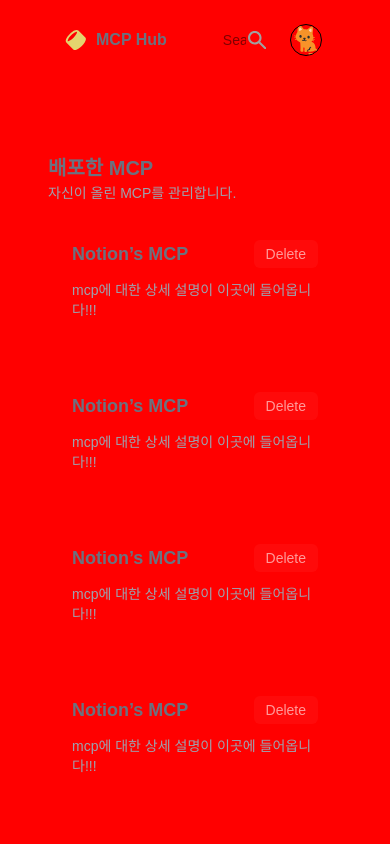
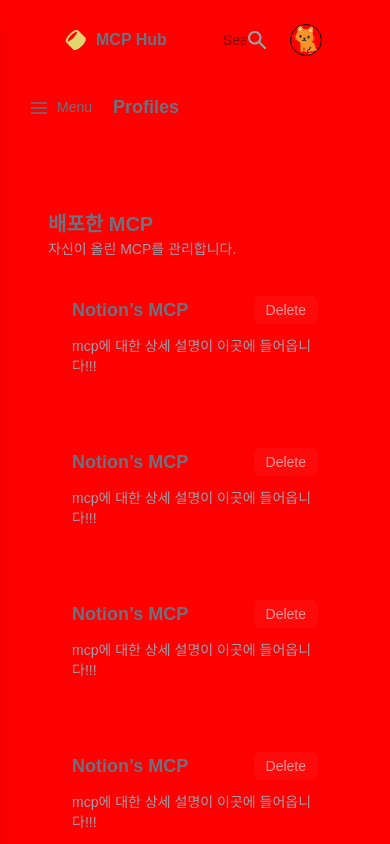
Before and after one commit to 8LOWUP/mcp-hub-FE, a Next.js app: page /en/profiles/deployed in a window 390 px wide. Shown: the top 844 px of the page. Built offline with nearby package versions, Linux system fonts and the light colour scheme; a web font is replaced by a local one.

Commit message:
:sparkles:feat: 반응형 사이드바 (데스크톱 고정 + 모바일 드로어) 구현

```diff
--- a/src/app/[locale]/profiles/layout.tsx
+++ b/src/app/[locale]/profiles/layout.tsx
@@ -1,29 +1,55 @@
 // src/app/[locale]/profiles/layout.tsx
+"use client";
+
 import React from "react";
 import { THEME_CLASSES, LAYOUT_TOKENS } from "@/features/profiles/constants";
 import SidebarClient from "@/features/profiles/components/sidebar/SidebarClient";
+import SidebarDrawer from "@/features/profiles/components/sidebar/SidebarDrawer";
+import SidebarToggleButton from "@/features/profiles/components/sidebar/SidebarToggleButton";
 
 export default function ProfilesLayout({ children }: { children: React.ReactNode }) {
-    const style: Record<string, string> = {
+
+    const [isSidebarOpen, setIsSidebarOpen] = React.useState(false);
+
+
+    const style: React.CSSProperties & Record<string, string> = {
         "--header-h": `${LAYOUT_TOKENS.HEADER_HEIGHT_PX}px`,
     };
 
 
+    const handleOpen = () => setIsSidebarOpen(true);
+    const handleClose = () => setIsSidebarOpen(false);
+
     return (
-        <div style={style} className={`${THEME_CLASSES.PAGE_BG} text-primary min-h-screen pt-[var(--header-h)]`}>
+        <div
+            style={style}
+            className={`${THEME_CLASSES.PAGE_BG} text-primary min-h-screen pt-[var(--header-h)]`}
+        >
+            {/* 모바일 상단: 드로어 토글 바 (md 미만에서만 노출) */}
+            <div className="md:hidden sticky top-[var(--header-h)] z-30 border-b border-contrast bg-surface-1/80 backdrop-blur px-4 py-2 flex items-center">
+                <SidebarToggleButton isOpen={isSidebarOpen} onClick={handleOpen} />
+                <h2 className="ml-2 text-title3">Profiles</h2>
+            </div>
+
             <div className="flex h-[calc(100vh-var(--header-h))] border-t border-contrast">
-                {/* 사이드바 */}
+                {/* 데스크톱 사이드바: md 이상에서 고정 노출 */}
                 <aside className="hidden md:flex w-[280px] shrink-0 border-r border-contrast h-full">
-                    <div className="sticky top-0 h-full overflow-auto w-full">
+                    {/* 헤더 아래에 딱 붙도록 sticky 기준을 헤더 높이에 맞춤 */}
+                    <div className="sticky top-[var(--header-h)] h-[calc(100vh-var(--header-h))] overflow-auto w-full">
                         <SidebarClient />
                     </div>
                 </aside>
 
-                {/* 오른쪽 내용 */}
+                {/* 메인 콘텐츠 */}
                 <main className="flex-1 h-full overflow-y-auto">
                     <div className="min-h-full px-6 pb-24 pt-6">{children}</div>
                 </main>
             </div>
+
+            {/*  모바일 드로어: md 미만에서만 의미 있음 (컴포넌트 내부에서 md:hidden 처리해도 OK) */}
+            <SidebarDrawer isOpen={isSidebarOpen} onClose={handleClose}>
+                <SidebarClient />
+            </SidebarDrawer>
         </div>
     );
 }
--- /dev/null
+++ b/src/features/profiles/components/sidebar/SidebarDrawer.tsx
@@ -0,0 +1,79 @@
+// src/features/profiles/components/sidebar/SidebarDrawer.tsx
+"use client";
+
+import React from "react";
+import { createPortal } from "react-dom";
+
+type SidebarDrawerProps = {
+    isOpen: boolean;
+    onClose: () => void;
+    children: React.ReactNode;
+};
+
+const SidebarDrawer: React.FC<SidebarDrawerProps> = ({ isOpen, onClose, children }) => {
+    const [mounted, setMounted] = React.useState(false);
+
+    React.useEffect(() => setMounted(true), []);
+
+    // ESC로 닫기
+    React.useEffect(() => {
+        const onEsc = (e: KeyboardEvent) => {
+            if (e.key === "Escape") onClose();
+        };
+        if (isOpen) window.addEventListener("keydown", onEsc);
+        return () => window.removeEventListener("keydown", onEsc);
+    }, [isOpen, onClose]);
+
+    if (!mounted) return null;
+
+    return createPortal(
+        <div
+            aria-hidden={!isOpen}
+            className={[
+                "md:hidden fixed inset-0 z-[1000]",
+                isOpen ? "pointer-events-auto" : "pointer-events-none",
+            ].join(" ")}
+        >
+            {/* 오버레이 */}
+            <div
+                onClick={onClose}
+                className={[
+                    "absolute inset-0 transition-opacity",
+                    isOpen ? "opacity-100 bg-black/40" : "opacity-0",
+                ].join(" ")}
+            />
+
+            {/* 드로어 패널 (좌측 슬라이드 인) */}
+            <aside
+                role="dialog"
+                aria-modal="true"
+                aria-label="Sidebar"
+                className={[
+                    "absolute left-0 top-0 h-full w-[80%] max-w-[320px] bg-surface-1 border-r border-contrast",
+                    "transition-transform duration-300 ease-out",
+                    isOpen ? "translate-x-0" : "-translate-x-full",
+                    "shadow-xl",
+                ].join(" ")}
+            >
+                <div className="h-full overflow-y-auto">
+                    {/* 닫기 버튼 영역(모바일 전용) */}
+                    <div className="flex items-center justify-between px-4 py-3 border-b border-contrast">
+                        <span className="text-title3">Menu</span>
+                        <button
+                            onClick={onClose}
+                            className="rounded-lg px-3 py-1 border border-contrast hover:bg-surface-2 text-body3"
+                            aria-label="Close sidebar"
+                        >
+                            Close
+                        </button>
+                    </div>
+
+                    <div className="p-2">{children}</div>
+                </div>
+            </aside>
+        </div>,
+        document.body
+    );
+};
+
+export default SidebarDrawer;
--- /dev/null
+++ b/src/features/profiles/components/sidebar/SidebarToggleButton.tsx
@@ -0,0 +1,29 @@
+// src/features/profiles/components/sidebar/SidebarToggleButton.tsx
+"use client";
+
+import React from "react";
+
+type SidebarToggleButtonProps = {
+    isOpen: boolean;
+    onClick: () => void;
+};
+
+const SidebarToggleButton: React.FC<SidebarToggleButtonProps> = ({ isOpen, onClick }) => {
+    return (
+        <button
+            type="button"
+            onClick={onClick}
+            aria-expanded={isOpen}
+            aria-controls="mobile-sidebar"
+            className="inline-flex items-center justify-center rounded-lg border border-contrast px-3 py-2 active:scale-[0.98]"
+        >
+
+            <svg width="20" height="20" viewBox="0 0 24 24" className="block">
+                <path d="M3 6h18M3 12h18M3 18h18" stroke="currentColor" strokeWidth="2" strokeLinecap="round" />
+            </svg>
+            <span className="ml-2 text-body3">Menu</span>
+        </button>
+    );
+};
+
+export default SidebarToggleButton;
```
